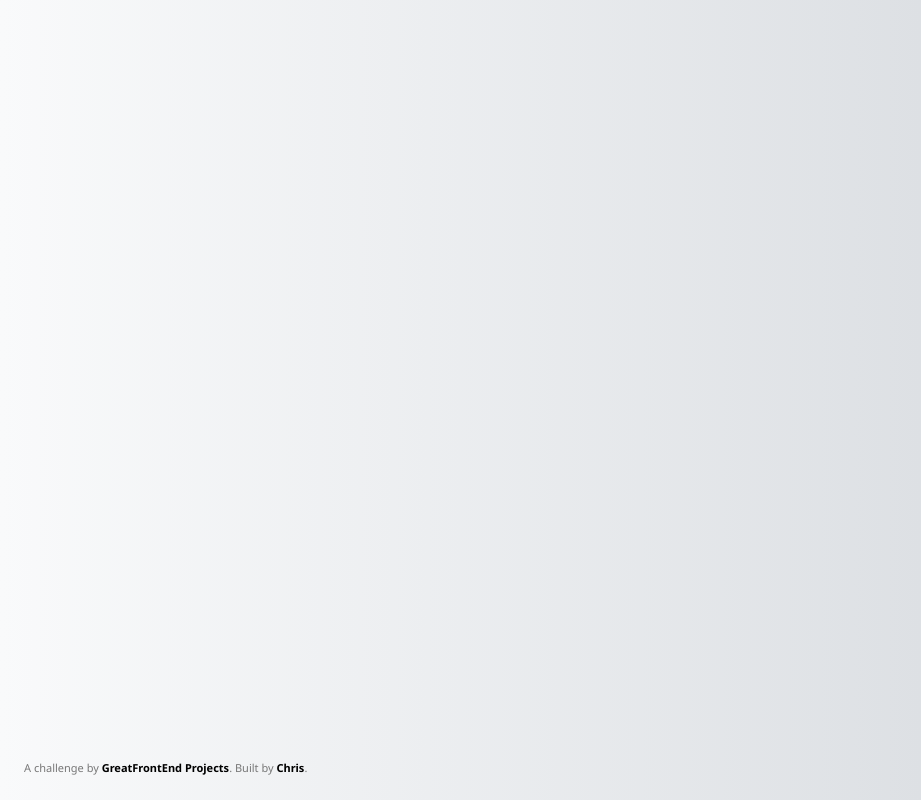
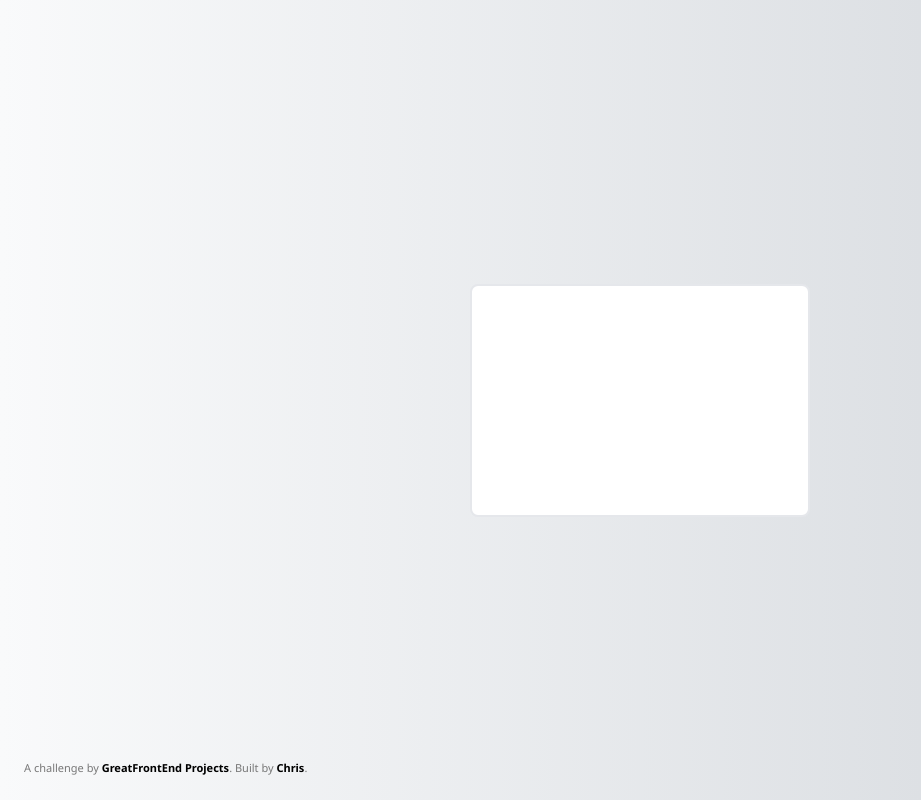
Before and after one commit to chrisjimenez/gfe, a plain HTML site: page testimonial-card/index.html in a window 1280 px wide. Shown: the whole page, without its empty margins (0-921 px from the left). Drawn offline with nearby package versions, Linux system fonts and the light colour scheme.

Commit message:
add card

```diff
--- a/testimonial-card/index.html
+++ b/testimonial-card/index.html
@@ -24,6 +24,9 @@
     </style>
   </head>
   <body class="flex items-center justify-center min-h-screen bg-gradient-to-r from-[#F9FAFB] to-[#D2D6DB]">
+    <!-- Testimonial card -->
+    <div class="testimonial-card flex flex-col items-center justify-center py-10 max-w-[21.25rem] min-h-[14.5625rem] w-full rounded-lg bg-white border-solid border-gray-200 border-2">
+    </div>
     <!-- Sarah Dole
       @sarahdole
       I've been searching for high-quality abstract images for my design projects,
```
